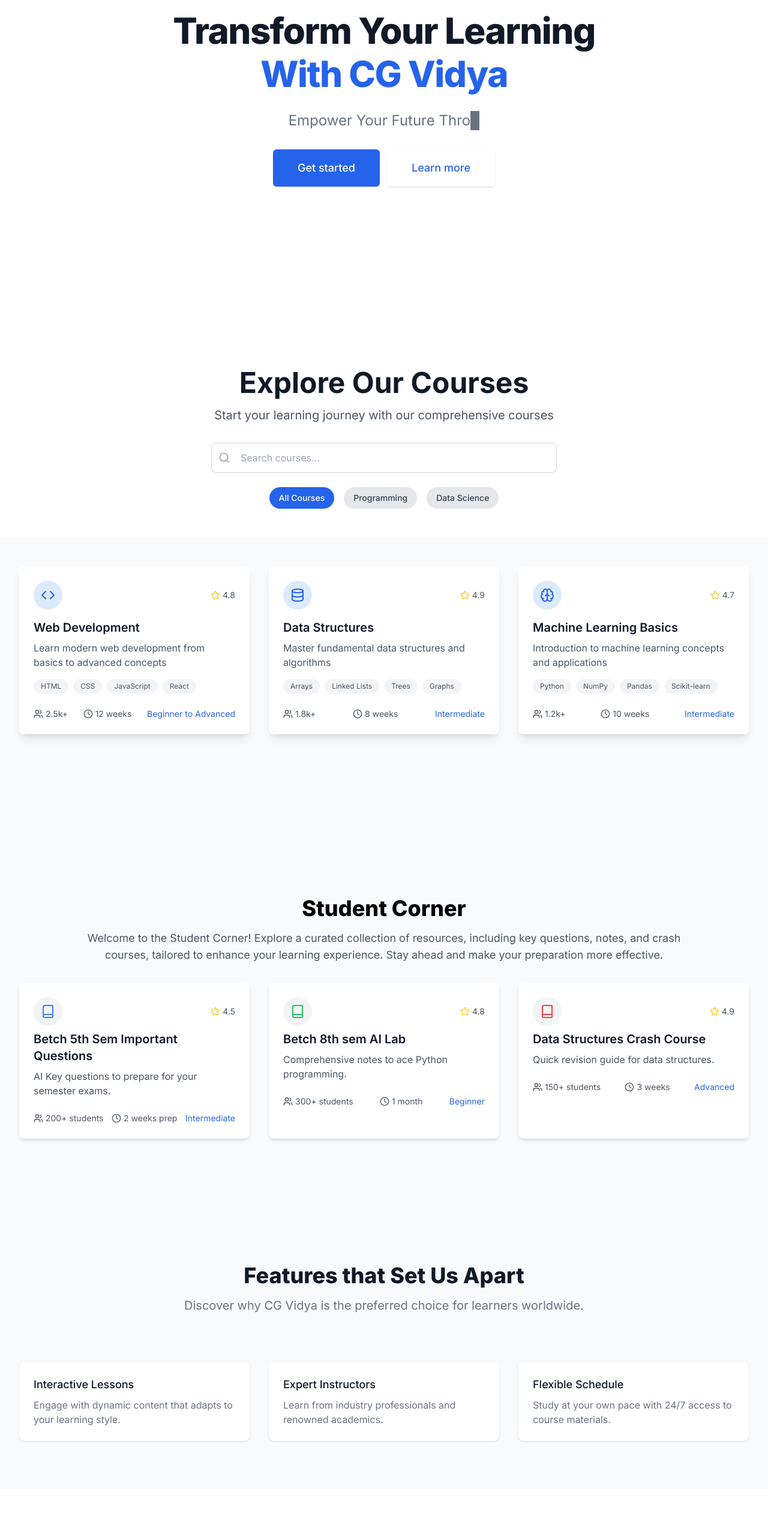
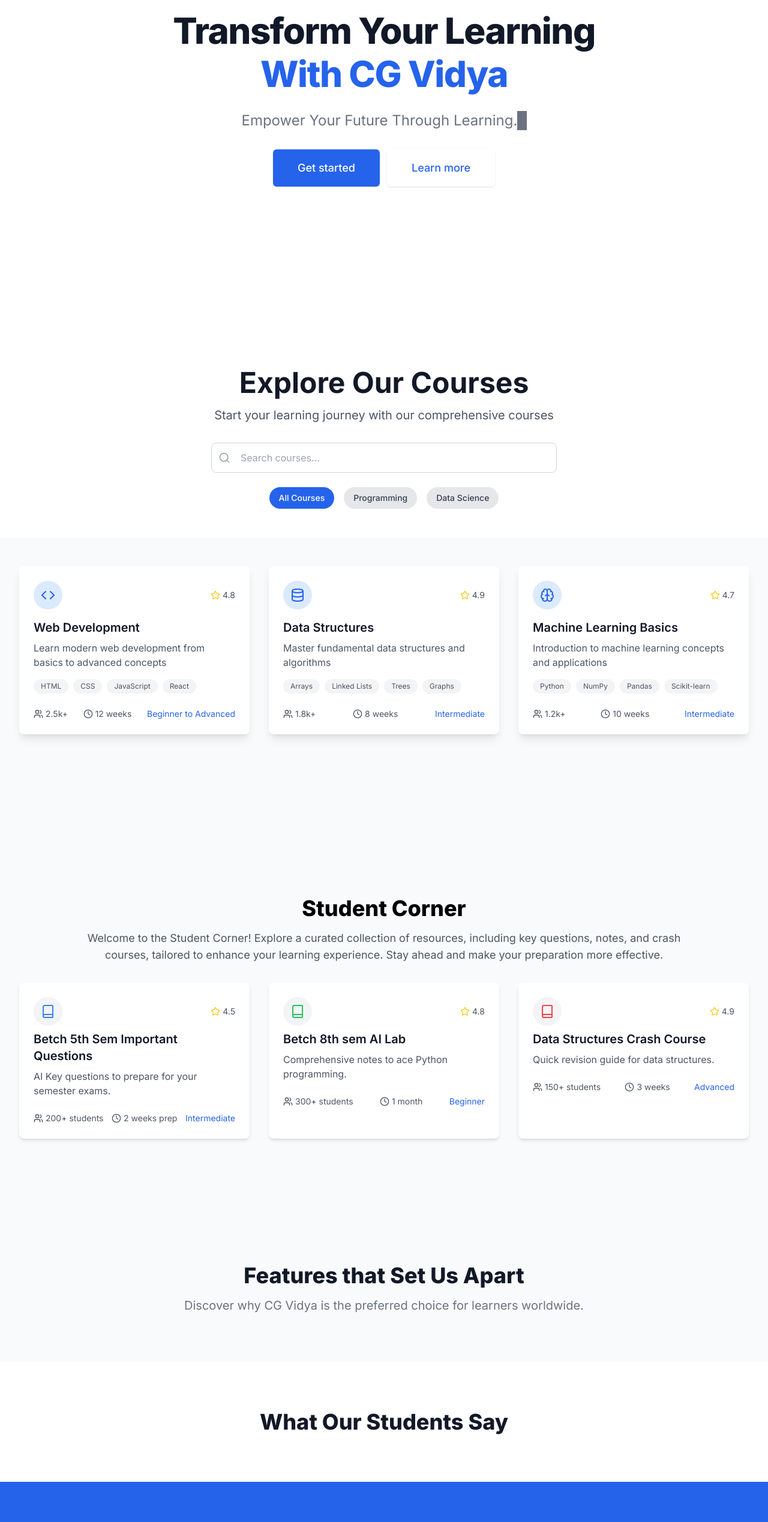
Before and after one commit to chhattisgarhvidya/chhattisgarhvidya, a Next.js app: page / in a window 1280 px wide. Shown: the part 234-2771 px from the top of the page at 60% size. Built offline with nearby package versions, Linux system fonts and the light colour scheme.

Commit message:
fixed the site performance

```diff
--- a/app/page.tsx
+++ b/app/page.tsx
@@ -1,21 +1,17 @@
 'use client'
 
-import { useState, useEffect } from 'react'
+import { useState, useEffect } from 'react';
 import Courses from './component/Courses';
 import Students from './component/Students';
-
-
-
 
 export default function Home() {
   const [mounted, setMounted] = useState(false);
 
   // Typing animation state
-  const [currentQuote, setCurrentQuote] = useState<string>('');
-  const [isDeleting, setIsDeleting] = useState<boolean>(false);
-  const [charIndex, setCharIndex] = useState<number>(0);
-  const [quoteIndex, setQuoteIndex] = useState<number>(0);
-  const [typingSpeed, setTypingSpeed] = useState<number>(150);
+  const [currentQuote, setCurrentQuote] = useState('');
+  const [charIndex, setCharIndex] = useState(0);
+  const [quoteIndex, setQuoteIndex] = useState(0);
+  const [typingSpeed, setTypingSpeed] = useState(150);
 
   const quotes = [
     'Empower Your Future Through Learning.',
@@ -28,29 +24,20 @@
     const handleTyping = () => {
       const currentFullQuote = quotes[quoteIndex];
 
-      if (!isDeleting) {
+      if (charIndex < currentFullQuote.length) {
         setCurrentQuote(currentFullQuote.slice(0, charIndex + 1));
         setCharIndex((prev) => prev + 1);
-
-        if (charIndex + 1 === currentFullQuote.length) {
-          setIsDeleting(true);
-          setTypingSpeed(500); // Pause before deleting
-        }
       } else {
-        setCurrentQuote(currentFullQuote.slice(0, charIndex - 1));
-        setCharIndex((prev) => prev - 1);
-
-        if (charIndex === 0) {
-          setIsDeleting(false);
+        setTimeout(() => {
+          setCharIndex(0);
           setQuoteIndex((prev) => (prev + 1) % quotes.length);
-          setTypingSpeed(150); // Reset speed for next quote
-        }
+        }, 2000); // Pause before switching quotes
       }
     };
 
-    const typingTimeout = setTimeout(handleTyping, isDeleting ? 50 : typingSpeed);
+    const typingTimeout = setTimeout(handleTyping, typingSpeed);
     return () => clearTimeout(typingTimeout);
-  }, [charIndex, isDeleting, quoteIndex, typingSpeed]); // Dependency array now fixed and consistent
+  }, [charIndex, quoteIndex, typingSpeed]);
 
   useEffect(() => {
     setMounted(true);
@@ -60,16 +47,11 @@
     return null;
   }
 
-
   return (
     <div className="min-h-screen bg-white dark:bg-gray-900 text-black dark:text-white">
-
-      {/* Main Content */}
-      <div className='snap-y'>
-      <main >
+      <div className="snap-y">
+        <main>
           {/* Hero Section */}
-
-
           <section className="bg-white h-screen flex items-center dark:bg-gray-800 py-20 snap-center">
             <div className="max-w-7xl mx-auto px-4 sm:px-6 lg:px-8">
               <div className="text-center">
@@ -77,9 +59,8 @@
                   <span className="block">Transform Your Learning</span>
                   <span className="block py-3 text-blue-600 dark:text-blue-400">With CG Vidya</span>
                 </h1>
-          <p className="mt-3 max-w-md mx-auto  text-gray-500 dark:text-gray-300 sm:text-xl md:mt-5 md:text-2xl md:max-w-3xl">
-            <span>{currentQuote}</span>
-            <span className="blinking-cursor">|</span>
+                <p className="mt-3 max-w-md mx-auto text-gray-500 dark:text-gray-300 sm:text-xl md:mt-5 md:text-2xl md:max-w-3xl">
+                  {currentQuote}<span className="blinking-cursor">|</span>
                 </p>
                 <div className="mt-5 max-w-md mx-auto sm:flex sm:justify-center md:mt-8">
                   <div className="rounded-md shadow">
@@ -102,10 +83,11 @@
               </div>
             </div>
           </section>
-    <Courses/>
 
+          <Courses />
+          <Students />
 
-    <Students/>
+          {/* Features Section */}
           <section id="features" className="py-20 bg-gray-50 dark:bg-gray-900 snap-center">
             <div className="max-w-7xl mx-auto px-4 sm:px-6 lg:px-8">
               <div className="text-center">
@@ -116,35 +98,6 @@
                   Discover why CG Vidya is the preferred choice for learners worldwide.
                 </p>
               </div>
-            <div className="mt-20 grid grid-cols-1 gap-8 md:grid-cols-2 lg:grid-cols-3">
-              {/* Feature 1 */}
-              <div className="bg-white dark:bg-gray-800 overflow-hidden shadow rounded-lg">
-                <div className="px-4 py-5 sm:p-6">
-                  <h3 className="text-lg font-medium text-gray-900 dark:text-white">Interactive Lessons</h3>
-                  <p className="mt-2 text-base text-gray-500 dark:text-gray-300">
-                    Engage with dynamic content that adapts to your learning style.
-                  </p>
-                </div>
-              </div>
-              {/* Feature 2 */}
-              <div className="bg-white dark:bg-gray-800 overflow-hidden shadow rounded-lg">
-                <div className="px-4 py-5 sm:p-6">
-                  <h3 className="text-lg font-medium text-gray-900 dark:text-white">Expert Instructors</h3>
-                  <p className="mt-2 text-base text-gray-500 dark:text-gray-300">
-                    Learn from industry professionals and renowned academics.
-                  </p>
-                </div>
-              </div>
-              {/* Feature 3 */}
-              <div className="bg-white dark:bg-gray-800 overflow-hidden shadow rounded-lg">
-                <div className="px-4 py-5 sm:p-6">
-                  <h3 className="text-lg font-medium text-gray-900 dark:text-white">Flexible Schedule</h3>
-                  <p className="mt-2 text-base text-gray-500 dark:text-gray-300">
-                    Study at your own pace with 24/7 access to course materials.
-                  </p>
-                </div>
-              </div>
-            </div>
             </div>
           </section>
 
@@ -154,44 +107,6 @@
               <h2 className="text-3xl font-extrabold text-center text-gray-900 dark:text-white sm:text-4xl">
                 What Our Students Say
               </h2>
-            <div className="mt-20 grid grid-cols-1 gap-8 md:grid-cols-2 lg:grid-cols-3">
-              {/* Testimonial 1 */}
-              <div className="bg-gray-100 dark:bg-gray-700 overflow-hidden shadow rounded-lg">
-                <div className="px-4 py-5 sm:p-6">
-                  <p className="text-base text-gray-500 dark:text-gray-300">
-                    &ldquo;CG Vidya has transformed the way I learn. The interactive lessons and expert instructors have helped me achieve my goals faster than I ever thought possible.&rdquo;
-                  </p>
-                  <div className="mt-4">
-                    <p className="text-base font-medium text-gray-900 dark:text-white">Vikky Saha</p>
-                    <p className="text-sm text-gray-500 dark:text-gray-300">Web Developer</p>
-                  </div>
-                </div>
-              </div>
-              {/* Testimonial 2 */}
-              <div className="bg-gray-100 dark:bg-gray-700 overflow-hidden shadow rounded-lg">
-                <div className="px-4 py-5 sm:p-6">
-                  <p className="text-base text-gray-500 dark:text-gray-300">
-                    &ldquo;The flexibility of CG Vidya&apos;s platform allowed me to balance my studies with my full-time job. I couldn&apos;t be happier with the results!&rdquo;
-                  </p>
-                  <div className="mt-4">
-                    <p className="text-base font-medium text-gray-900 dark:text-white">Mandira Datta</p>
-                    <p className="text-sm text-gray-500 dark:text-gray-300">Data Analyst</p>
-                  </div>
-                </div>
-              </div>
-              {/* Testimonial 3 */}
-              <div className="bg-gray-100 dark:bg-gray-700 overflow-hidden shadow rounded-lg">
-                <div className="px-4 py-5 sm:p-6">
-                  <p className="text-base text-gray-500 dark:text-gray-300">
-                    &ldquo;As a lifelong learner, I&apos;ve tried many online platforms, but CG Vidya stands out with its quality content and user-friendly interface.&rdquo;
-                  </p>
-                  <div className="mt-4">
-                    <p className="text-base font-medium text-gray-900 dark:text-white">Akash Patel</p>
-                    <p className="text-sm text-gray-500 dark:text-gray-300">Marketing Specialist</p>
-                  </div>
-                </div>
-              </div>
-            </div>
             </div>
           </section>
 
@@ -204,7 +119,10 @@
               </h2>
               <div className="mt-8 flex lg:mt-0 lg:flex-shrink-0">
                 <div className="inline-flex rounded-md shadow">
-                <a href="#" className="inline-flex items-center justify-center px-5 py-3 border border-transparent text-base font-medium rounded-md text-blue-600 bg-white hover:bg-blue-50 dark:bg-gray-700 dark:text-blue-400 dark:hover:bg-gray-600">
+                  <a
+                    href="#"
+                    className="inline-flex items-center justify-center px-5 py-3 border border-transparent text-base font-medium rounded-md text-blue-600 bg-white hover:bg-blue-50 dark:bg-gray-700 dark:text-blue-400 dark:hover:bg-gray-600"
+                  >
                     Get started
                   </a>
                 </div>
@@ -213,7 +131,6 @@
           </section>
         </main>
       </div>
-
     </div>
-  )
+  );
 }
```
Lines whose indentation alone changed are shown as unchanged.
